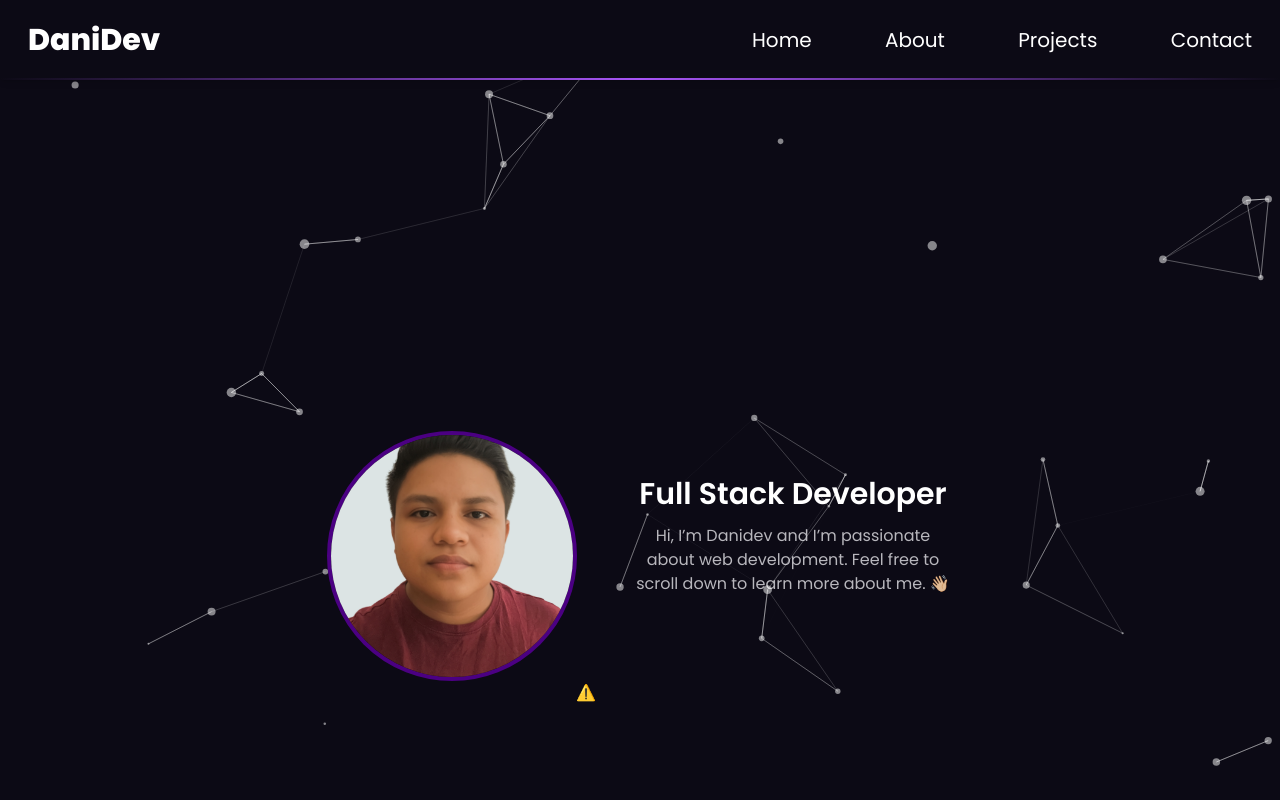
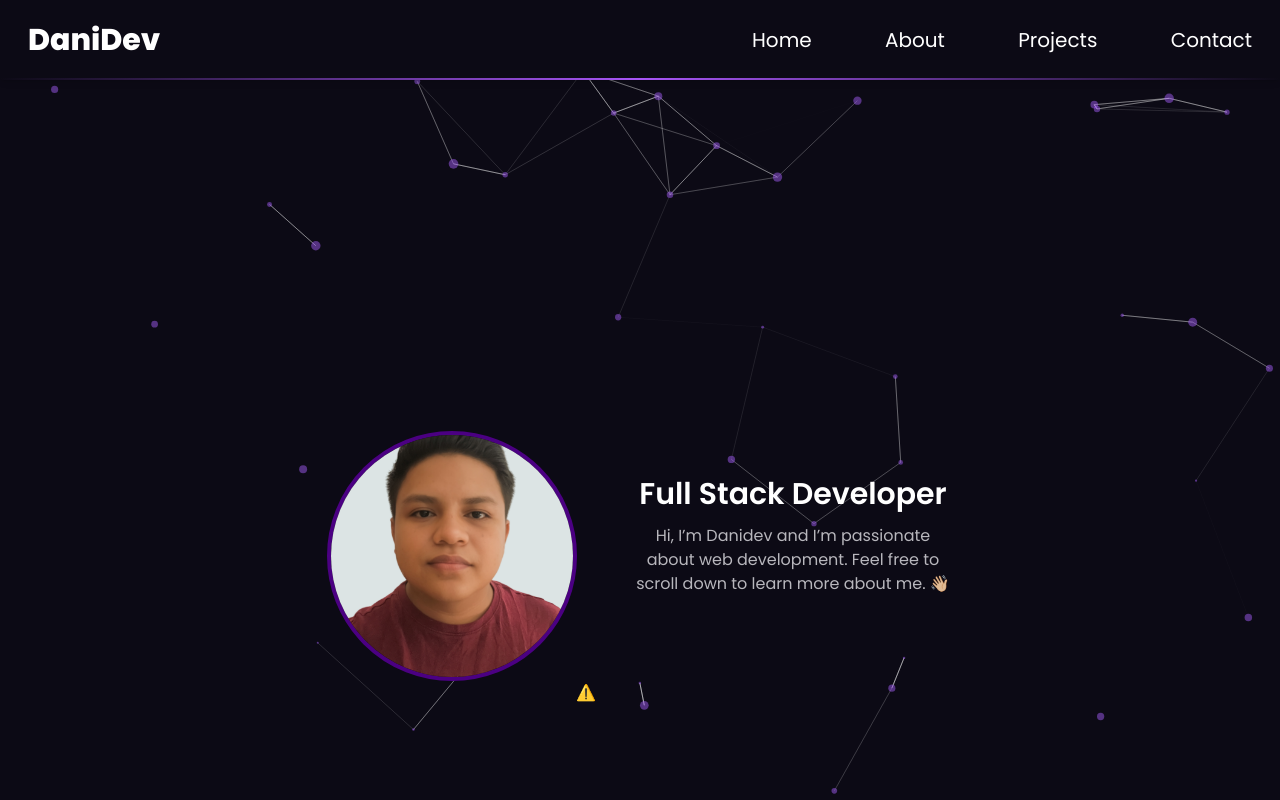
Before and after one commit to Daniel-rod99/portfolio, a React (Vite) app: page / in a window 1280 px wide. Shown: the top 800 px of the page. Built offline with nearby package versions, Linux system fonts and the light colour scheme; no server answers.

Commit message:
Update Project Portfolio

```diff
--- a/src/App.jsx
+++ b/src/App.jsx
@@ -6,7 +6,7 @@
 function App() {
   return (
     <>
-      <div className="absolute">
+      <div className="absolute -z-10">
         <ParticlesBackground />
       </div>
       <Header />
--- a/src/Components/ParticlesBackground.jsx
+++ b/src/Components/ParticlesBackground.jsx
@@ -1,22 +1,13 @@
 import { useEffect, useState } from "react";
 import Particles, { initParticlesEngine } from "@tsparticles/react";
-// import { loadAll } from "@/tsparticles/all"; // if you are going to use `loadAll`, install the "@tsparticles/all" package too.
-// import { loadFull } from "tsparticles"; // if you are going to use `loadFull`, install the "tsparticles" package too.
-import { loadSlim } from "@tsparticles/slim"; // if you are going to use `loadSlim`, install the "@tsparticles/slim" package too.
-// import { loadBasic } from "@tsparticles/basic"; // if you are going to use `loadBasic`, install the "@tsparticles/basic" package too.
+import { loadSlim } from "@tsparticles/slim";
 
 const ParticlesBackground = () => {
   const [init, setInit] = useState(false);
 
   useEffect(() => {
     initParticlesEngine(async (engine) => {
-      // you can initiate the tsParticles instance (engine) here, adding custom shapes or presets
-      // this loads the tsparticles package bundle, it's the easiest method for getting everything ready
-      // starting from v2 you can add only the features you need reducing the bundle size
-      //await loadAll(engine);
-      //await loadFull(engine);
       await loadSlim(engine);
-      //await loadBasic(engine);
     }).then(() => {
       setInit(true);
     });
@@ -52,7 +43,7 @@
           },
           particles: {
             color: {
-              value: "#ffffff",
+              value: "#9d59ef",
             },
             links: {
               color: "#ffffff",
@@ -68,7 +59,7 @@
                 default: "bounce",
               },
               random: false,
-              speed: 2,
+              speed: 1,
               straight: false,
             },
             number: {
--- a/src/Components/header.jsx
+++ b/src/Components/header.jsx
@@ -3,7 +3,7 @@
 
 function Header() {
   return (
-    <header className="fixed top-0 left-0 w-full bg-[var(--fondo)] shadow-md z-50">
+    <header className="fixed top-0 left-0 w-full bg-[var(--fondo)] shadow-md z-10">
       <div className="relative w-auto h-[10vh] flex justify-between px-7 items-center">
         <h1 className="font-bold md:text-3xl text-2xl hover:cursor-pointer">
           <Link
```
